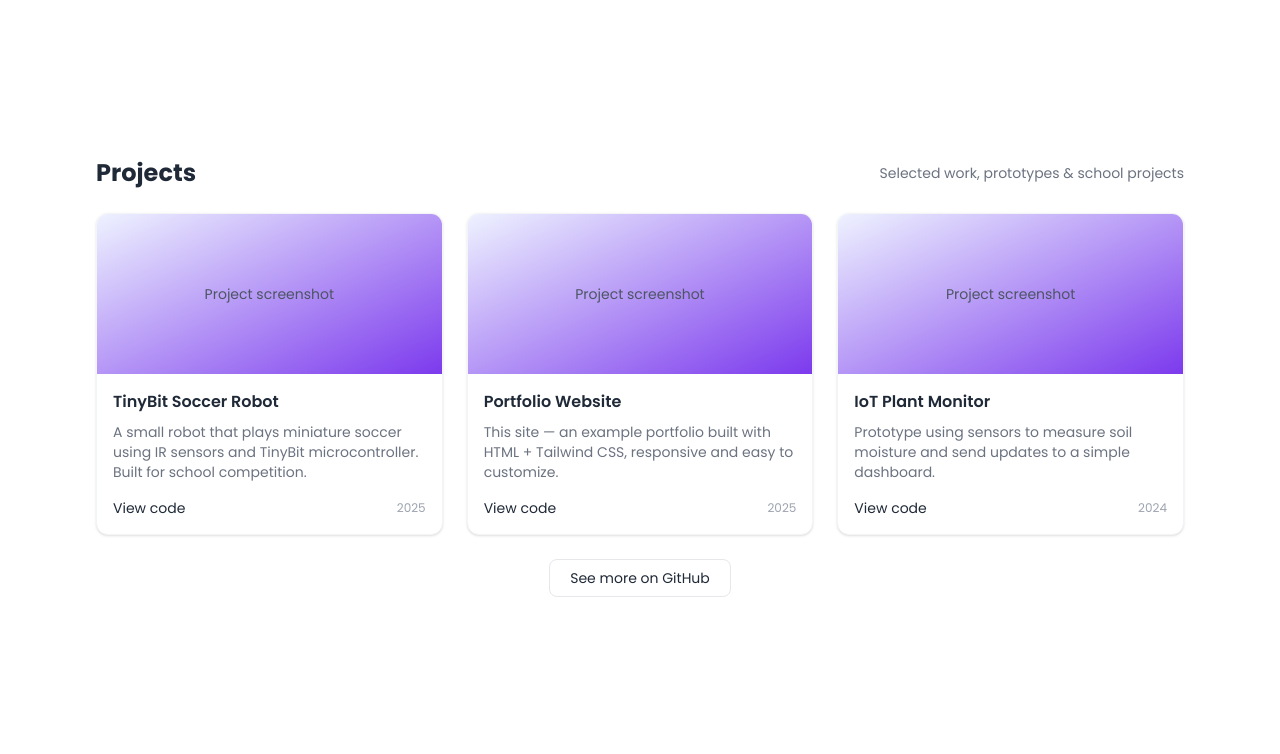
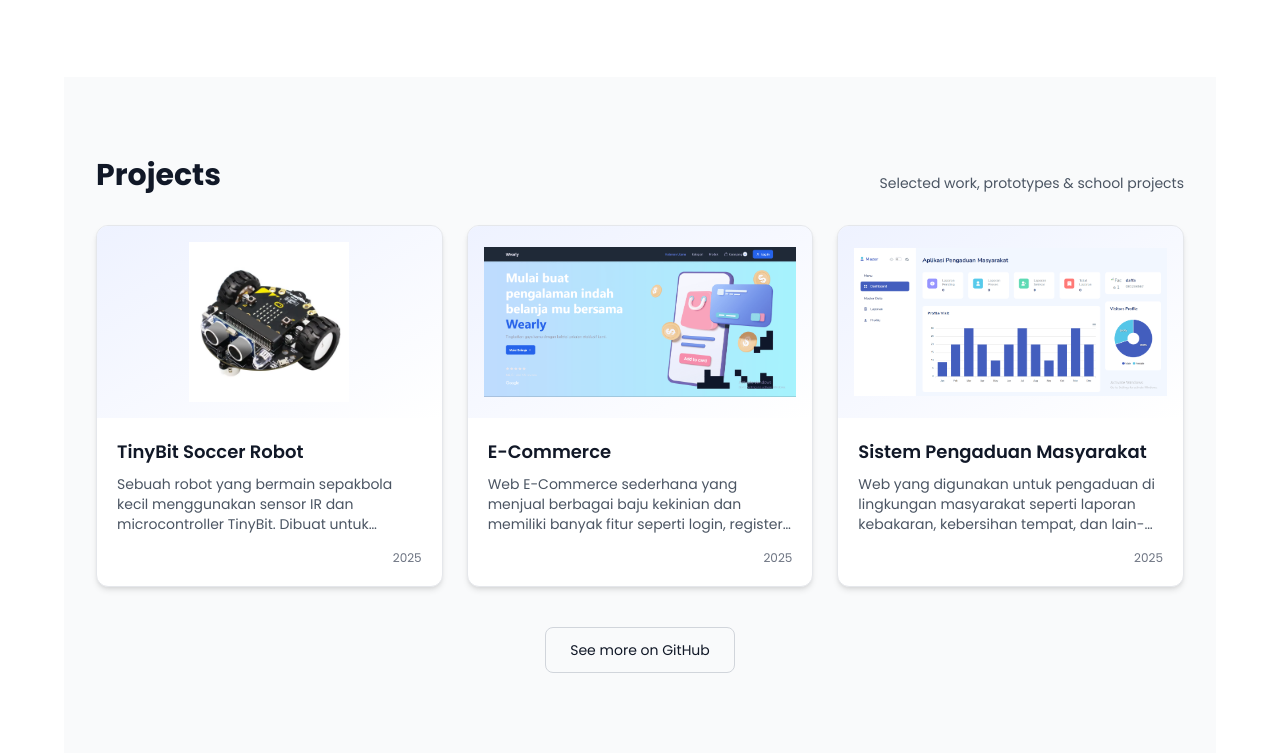
Before and after one commit to daffa102/project-website-portfolio-muhammaddaffanajibfikri-250458302018, a plain HTML site: page index.html in a window 1280 px wide. Shown: the part 946-1700 px from the top of the page. Drawn offline with nearby package versions, Linux system fonts and the light colour scheme.

Commit message:
change file

```diff
--- a/index.html
+++ b/index.html
@@ -150,60 +150,60 @@
     </section>
 
     <!-- PROJECTS -->
-    <section id="projects" class="max-w-6xl mx-auto px-4 sm:px-6 lg:px-8 py-12 lg:py-20">
-      <div class="flex items-center justify-between">
-        <h2 class="text-2xl font-bold">Projects</h2>
-        <p class="text-sm text-gray-500">Selected work, prototypes & school projects</p>
+   <section id="projects" class="max-w-6xl mx-auto px-4 sm:px-6 lg:px-8 py-12 lg:py-20 text-gray-900 dark:text-gray-100 bg-gray-50 dark:bg-gray-900">
+    <div class="flex flex-col sm:flex-row sm:items-end justify-between mb-8">
+      <h2 class="text-3xl font-bold mb-2 sm:mb-0">Projects</h2>
+      <p class="text-sm text-gray-600 dark:text-gray-400">Selected work, prototypes & school projects</p>
     </div>
 
     <div class="mt-6 grid grid-cols-1 sm:grid-cols-2 lg:grid-cols-3 gap-6">
-        <!-- Project card (repeatable) -->
-        <article class="group rounded-xl overflow-hidden border border-gray-100 dark:border-gray-800 bg-white dark:bg-gray-800 shadow hover:shadow-lg transition-shadow transform hover:-translate-y-1">
-          <div class="h-40 bg-gradient-to-br from-primary-50 to-accent flex items-center justify-center">
-            <div class="text-sm text-gray-600 dark:text-gray-300">Project screenshot</div>
+
+      <article class="group rounded-xl overflow-hidden border border-gray-200 dark:border-gray-700 bg-white dark:bg-gray-800 shadow-md hover:shadow-lg transition-all duration-300 transform hover:-translate-y-1">
+        <div class="h-48 bg-gradient-to-br from-primary-50 to-accent-300 dark:from-primary-900 dark:to-accent-700 flex items-center justify-center relative">
+          <img src="img/tiny.png" alt="TinyBit Soccer Robot" class="w-full h-full object-contain p-4 transition-transform duration-300 group-hover:scale-105">
         </div>
-          <div class="p-4">
-            <h3 class="font-semibold">TinyBit Soccer Robot</h3>
-            <p class="mt-2 text-sm text-gray-500">A small robot that plays miniature soccer using IR sensors and TinyBit microcontroller. Built for school competition.</p>
-            <div class="mt-4 flex items-center justify-between">
-              <a href="#" class="text-sm font-medium text-primary-600 hover:underline">View code</a>
-              <div class="text-xs text-gray-400">2025</div>
+        <div class="p-5">
+          <h3 class="font-semibold text-lg transition-colors group-hover:text-primary-600 dark:group-hover:text-primary-400">TinyBit Soccer Robot</h3>
+          <p class="mt-2 text-sm text-gray-600 dark:text-gray-400 line-clamp-3">Sebuah robot yang bermain sepakbola kecil menggunakan sensor IR dan microcontroller TinyBit. Dibuat untuk kompetisi sekolah.</p>
+          <div class="mt-4 flex items-center justify-end">
+            <!-- <a href="#" class="text-sm font-medium text-primary-600 hover:underline dark:text-primary-400 dark:hover:text-primary-300" aria-label="View code for TinyBit Soccer Robot">View code</a> -->
+            <div class="text-xs text-gray-500 dark:text-gray-500">2025</div>
           </div>
         </div>
       </article>
 
-        <article class="group rounded-xl overflow-hidden border border-gray-100 dark:border-gray-800 bg-white dark:bg-gray-800 shadow hover:shadow-lg transition-shadow transform hover:-translate-y-1">
-          <div class="h-40 bg-gradient-to-br from-primary-50 to-accent flex items-center justify-center">
-            <div class="text-sm text-gray-600 dark:text-gray-300">Project screenshot</div>
+      <article class="group rounded-xl overflow-hidden border border-gray-200 dark:border-gray-700 bg-white dark:bg-gray-800 shadow-md hover:shadow-lg transition-all duration-300 transform hover:-translate-y-1">
+        <div class="h-48 bg-gradient-to-br from-primary-50 to-accent-300 dark:from-primary-900 dark:to-accent-700 flex items-center justify-center relative">
+          <img src="img/dcode.png" alt="TinyBit Soccer Robot" class="w-full h-full object-contain p-4 transition-transform duration-300 group-hover:scale-105">
         </div>
-          <div class="p-4">
-            <h3 class="font-semibold">Portfolio Website</h3>
-            <p class="mt-2 text-sm text-gray-500">This site — an example portfolio built with HTML + Tailwind CSS, responsive and easy to customize.</p>
-            <div class="mt-4 flex items-center justify-between">
-              <a href="#" class="text-sm font-medium text-primary-600 hover:underline">View code</a>
-              <div class="text-xs text-gray-400">2025</div>
+        <div class="p-5">
+          <h3 class="font-semibold text-lg transition-colors group-hover:text-primary-600 dark:group-hover:text-primary-400">E-Commerce</h3>
+          <p class="mt-2 text-sm text-gray-600 dark:text-gray-400 line-clamp-3">Web E-Commerce sederhana yang menjual berbagai baju kekinian dan memiliki banyak fitur seperti login, register, dan checkout.</p>
+          <div class="mt-4 flex items-center justify-end">
+            <!-- <a href="#" class="text-sm font-medium text-primary-600 hover:underline dark:text-primary-400 dark:hover:text-primary-300" aria-label="View code for TinyBit Soccer Robot">View code</a> -->
+            <div class="text-xs text-gray-500 dark:text-gray-500">2025</div>
           </div>
         </div>
       </article>
 
-        <article class="group rounded-xl overflow-hidden border border-gray-100 dark:border-gray-800 bg-white dark:bg-gray-800 shadow hover:shadow-lg transition-shadow transform hover:-translate-y-1">
-          <div class="h-40 bg-gradient-to-br from-primary-50 to-accent flex items-center justify-center">
-            <div class="text-sm text-gray-600 dark:text-gray-300">Project screenshot</div>
+      <article class="group rounded-xl overflow-hidden border border-gray-200 dark:border-gray-700 bg-white dark:bg-gray-800 shadow-md hover:shadow-lg transition-all duration-300 transform hover:-translate-y-1">
+        <div class="h-48 bg-gradient-to-br from-primary-50 to-accent-300 dark:from-primary-900 dark:to-accent-700 flex items-center justify-center relative">
+          <img src="img/webadmin.png" alt="Sistem Pengaduan Masyarakat" class="w-full h-full object-contain p-4 transition-transform duration-300 group-hover:scale-105">
         </div>
-          <div class="p-4">
-            <h3 class="font-semibold">IoT Plant Monitor</h3>
-            <p class="mt-2 text-sm text-gray-500">Prototype using sensors to measure soil moisture and send updates to a simple dashboard.</p>
-            <div class="mt-4 flex items-center justify-between">
-              <a href="#" class="text-sm font-medium text-primary-600 hover:underline">View code</a>
-              <div class="text-xs text-gray-400">2024</div>
+        <div class="p-5">
+          <h3 class="font-semibold text-lg transition-colors group-hover:text-primary-600 dark:group-hover:text-primary-400">Sistem Pengaduan Masyarakat</h3>
+          <p class="mt-2 text-sm text-gray-600 dark:text-gray-400 line-clamp-3">Web yang digunakan untuk pengaduan di lingkungan masyarakat seperti laporan kebakaran, kebersihan tempat, dan lain-lain.</p>
+          <div class="mt-4 flex items-center justify-end">
+            <!-- <a href="#" class="text-sm font-medium text-primary-600 hover:underline dark:text-primary-400 dark:hover:text-primary-300" aria-label="View code for TinyBit Soccer Robot">View code</a> -->
+            <div class="text-xs text-gray-500 dark:text-gray-500">2025</div>
           </div>
         </div>
       </article>
 
     </div>
 
-      <div class="mt-6 text-center">
-        <a href="#" class="inline-block px-5 py-2 border rounded-lg text-sm">See more on GitHub</a>
+    <div class="mt-10 text-center">
+      <a href="https://github.com/daffa102?tab=repositories" class="inline-block px-6 py-3 border border-gray-300 dark:border-gray-600 rounded-lg text-sm font-medium hover:bg-gray-100 dark:hover:bg-gray-700 transition-colors duration-200">See more on GitHub</a>
     </div>
 </section>
 
```
Also changed, not shown: img/dcode.png (added), img/tiny.png (added), img/webadmin.png (added), 1 other file. Lines whose indentation alone changed are shown as unchanged.
